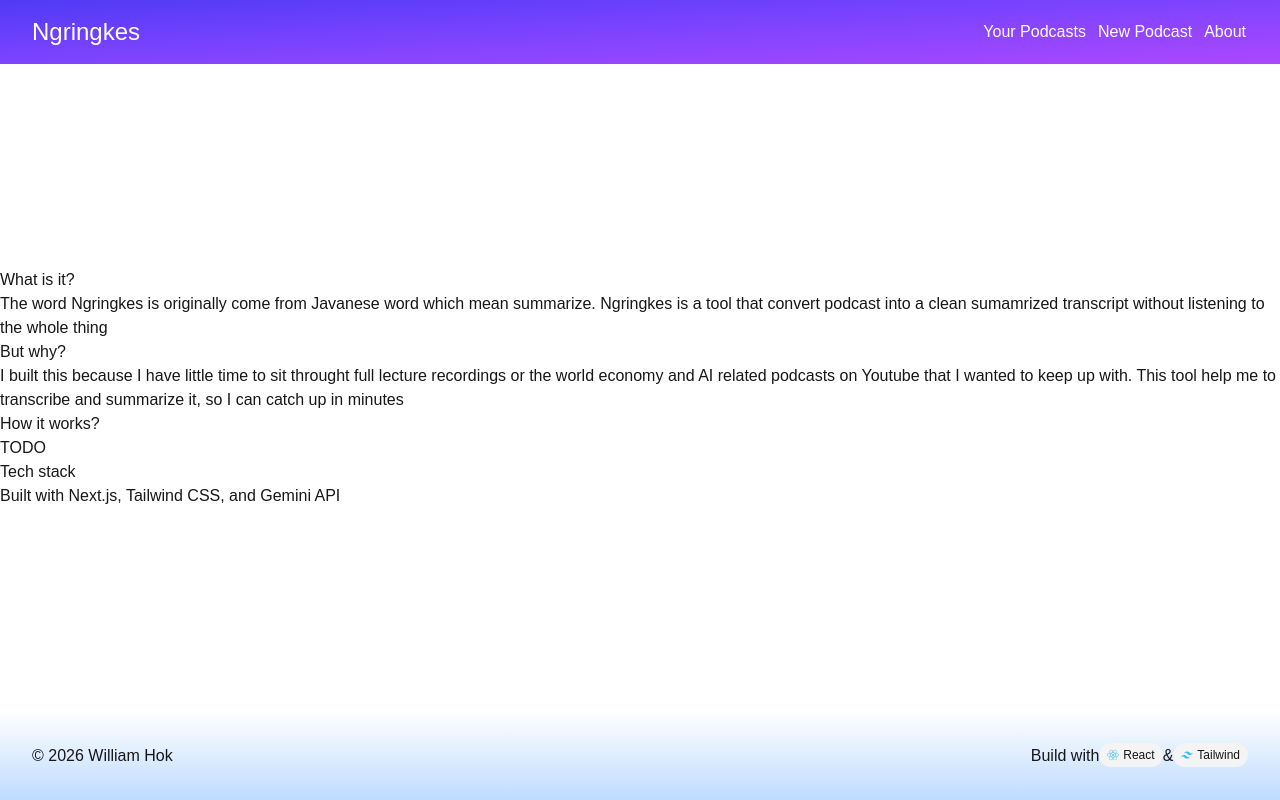
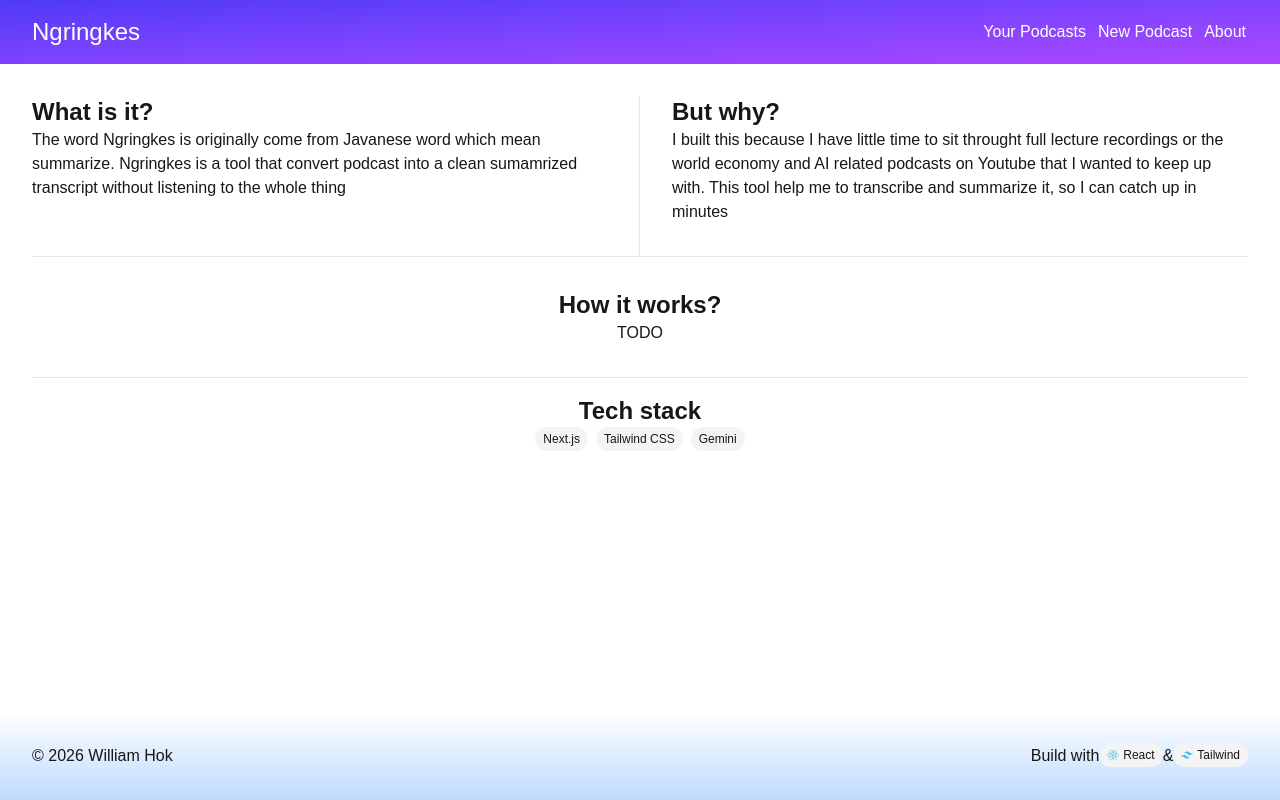
Before and after one commit to wonganjatan/ngringkes, a Next.js app: page /about in a window 1280 px wide. Built offline with nearby package versions, Linux system fonts and the light colour scheme.

Commit message:
style(about page): add content and style to the about content

```diff
--- a/app/about/page.tsx
+++ b/app/about/page.tsx
@@ -5,28 +5,36 @@ export default function AboutPage() {
     return (
         <main className="h-screen flex flex-col justify-between">
             <Header />
-            <section>
-                <div>
-                    <h1>What is it?</h1>
+            <section className="flex-1 p-8">
+                <div className="grid grid-cols-2 border-b border-gray-200">
+                    <div className="border-r border-gray-200 pr-8 pb-8">
+                        <h1 className="text-2xl font-bold">What is it?</h1>
                         <p>
                             The word Ngringkes is originally come from Javanese word which mean summarize.
                             Ngringkes is a tool that convert podcast into a clean sumamrized transcript without listening to the whole thing
                         </p>
                     </div>
-                <div>
-                    <h1>But why?</h1>
+                    <div className="pl-8 pb-8">
+                        <h1 className="text-2xl font-bold">But why?</h1>
                         <p>
                             I built this because I have little time to sit throught full lecture recordings or the world economy and AI related podcasts on Youtube that I wanted to keep up with.
                             This tool help me to transcribe and summarize it, so I can catch up in minutes
                         </p>
                     </div>
-                <div>
-                    <h1>How it works?</h1>
+                </div>
+                <div className="pt-8 grid grid-rows-2 items-center justify-items-center">
+                    <div className="w-full text-center border-b border-gray-200 pb-8">
+                        <h1 className="text-2xl font-bold">How it works?</h1>
                         <p>TODO</p>
                     </div>
-                <div>
-                    <h1>Tech stack</h1>
-                    <p>Built with Next.js, Tailwind CSS, and Gemini API</p>
+                    <div className="flex flex-col items-center justify-center">
+                        <h1 className="text-2xl font-bold">Tech stack</h1>
+                        <div className="flex items-center justify-center gap-2">
+                            <span className="inline-flex items-center gap-1 px-2 py-1 h-6 bg-zinc-100 rounded-full text-xs font-medium hover:opacity-50">Next.js</span>
+                            <span className="inline-flex items-center gap-1 px-2 py-1 h-6 bg-zinc-100 rounded-full text-xs font-medium hover:opacity-50">Tailwind CSS</span>
+                            <span className="inline-flex items-center gap-1 px-2 py-1 h-6 bg-zinc-100 rounded-full text-xs font-medium hover:opacity-50">Gemini</span>
+                        </div>
+                    </div>
                 </div>
             </section>
             <Footer />
```
Lines whose indentation alone changed are shown as unchanged.
